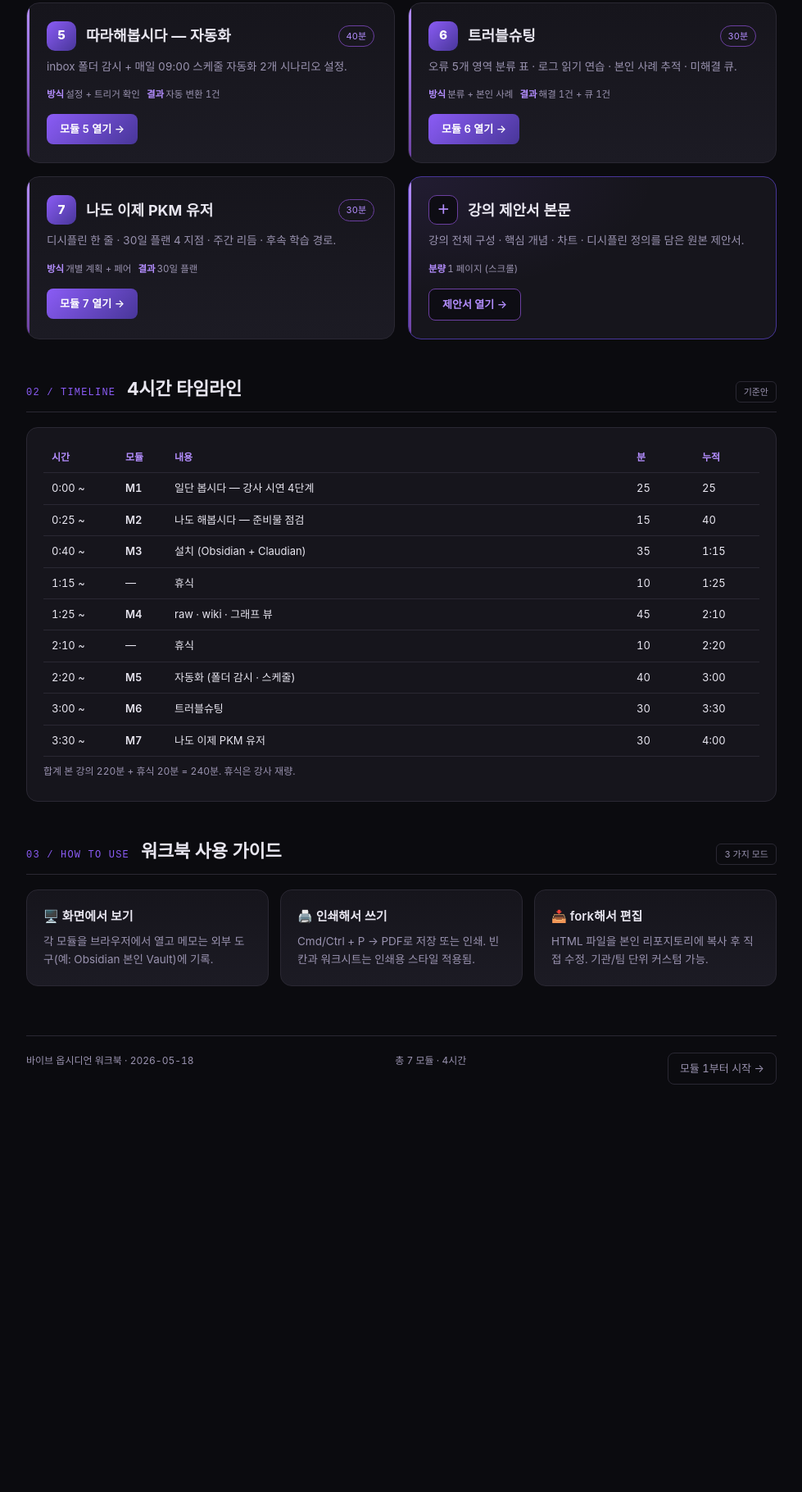
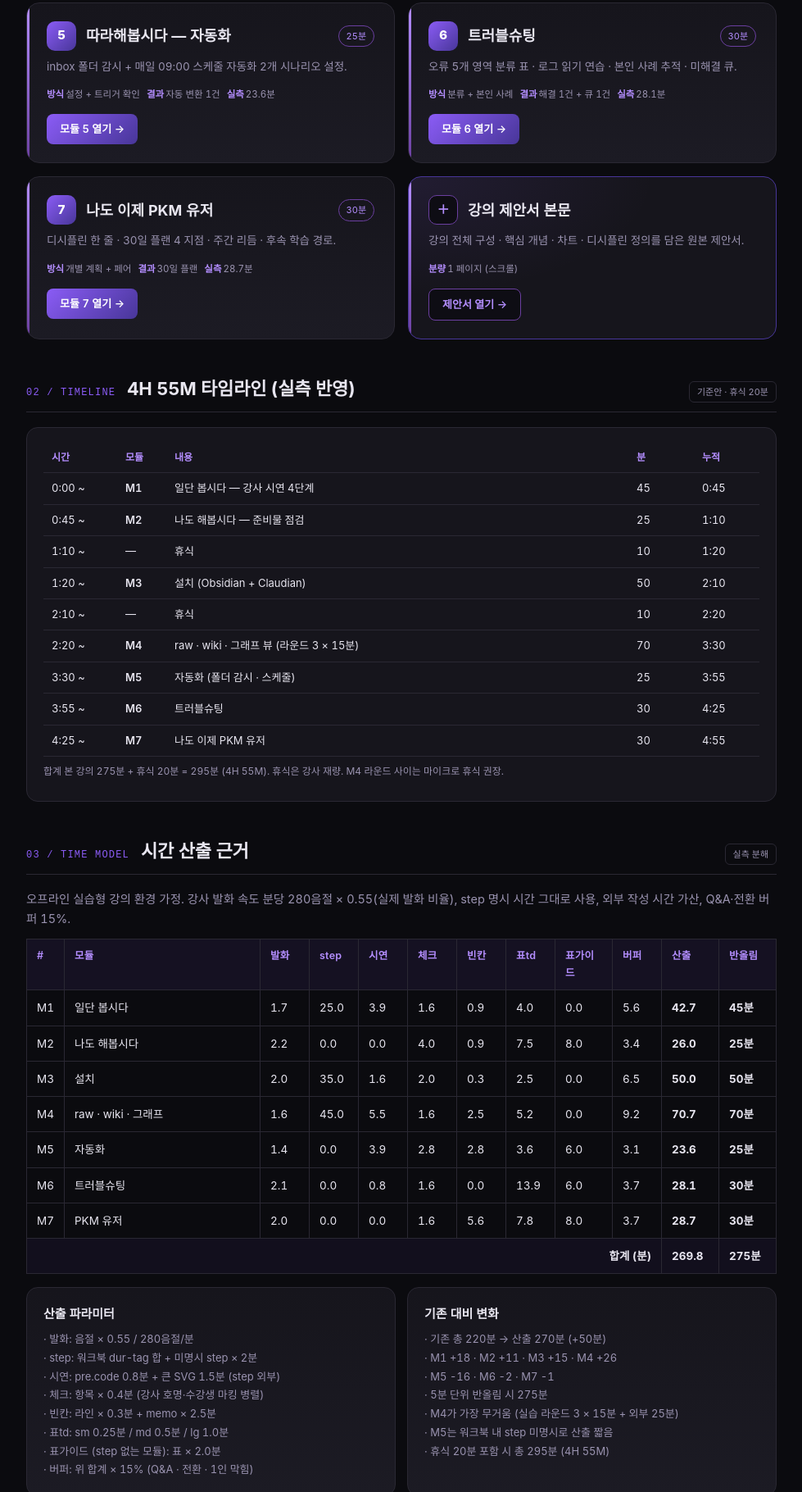
Before and after one commit to juinjungsin/vibe_obsidian, a plain HTML site: page workbook/index.html in a window 1280 px wide. Shown: the part 980-2800 px from the top of the page at 82% size, without its empty margins (150-1129 px from the left). Before the commit the page ends 2399 px from the top, so only its background shows below. Drawn offline with Linux system fonts and the light colour scheme.

Commit message:
Reflect time estimation based on offline lecture speech model

```diff
--- a/workbook/index.html
+++ b/workbook/index.html
@@ -71,13 +71,13 @@
 </nav>
 
 <div class="m-cover">
-  <span class="badge">Workbook · 4 Hours · 7 Modules</span>
+  <span class="badge">Workbook · 4H 55M · 7 Modules</span>
   <h1>바이브 옵시디언 워크북</h1>
-  <p class="desc">강의 본 강의 4시간을 따라가는 실습 워크북. 7개 모듈 각 페이지를 펼쳐 빈칸을 채우면 본인의 첫 Vault가 완성된다.</p>
+  <p class="desc">실측 산출 기반 시간 반영본. 본 강의 275분 + 휴식 20분 = 4시간 55분. 7개 모듈 각 페이지를 펼쳐 빈칸을 채우면 본인의 첫 Vault가 완성된다.</p>
   <div class="meta">
-    <span>총 시간 <b>4H (240분)</b></span>
+    <span>본 강의 <b>275분</b></span>
+    <span>휴식 포함 <b>4H 55M (295분)</b></span>
     <span>모듈 <b>7개</b></span>
-    <span>출력 <b>HTML · 인쇄 가능</b></span>
     <span>업데이트 <b>2026-05-18</b></span>
   </div>
 </div>
@@ -93,51 +93,51 @@
   <div class="mod-grid">
 
     <div class="mod-card">
-      <div class="head"><div class="num">1</div><div class="ttl">일단 봅시다</div><div class="dur">25분</div></div>
+      <div class="head"><div class="num">1</div><div class="ttl">일단 봅시다</div><div class="dur">45분</div></div>
       <div class="desc">강사 결과물 시연. Vault 구조 · 그래프 뷰 · raw/wiki · Claudian 호출 4단계 관찰.</div>
-      <div class="meta"><span><b>방식</b>강사 시연</span><span><b>결과</b>관찰 노트</span></div>
+      <div class="meta"><span><b>방식</b>강사 시연</span><span><b>결과</b>관찰 노트</span><span><b>실측</b>42.7분</span></div>
       <a class="open" href="module1.html">모듈 1 열기 →</a>
     </div>
 
     <div class="mod-card">
-      <div class="head"><div class="num">2</div><div class="ttl">나도 해봅시다</div><div class="dur">15분</div></div>
+      <div class="head"><div class="num">2</div><div class="ttl">나도 해봅시다</div><div class="dur">25분</div></div>
       <div class="desc">계정 · 노트북 · 자료 3개 영역 사전 점검. 막힘 예상 지점 식별.</div>
-      <div class="meta"><span><b>방식</b>개별 점검</span><span><b>결과</b>실습 진입 판정</span></div>
+      <div class="meta"><span><b>방식</b>개별 점검</span><span><b>결과</b>실습 진입 판정</span><span><b>실측</b>26.0분</span></div>
       <a class="open" href="module2.html">모듈 2 열기 →</a>
     </div>
 
     <div class="mod-card">
-      <div class="head"><div class="num">3</div><div class="ttl">따라해봅시다 — 설치</div><div class="dur">35분</div></div>
+      <div class="head"><div class="num">3</div><div class="ttl">따라해봅시다 — 설치</div><div class="dur">50분</div></div>
       <div class="desc">Obsidian + Claudian 설치 6단계. Vault 생성 · API 키 연결 · 첫 호출 확인.</div>
-      <div class="meta"><span><b>방식</b>동시 실습</span><span><b>결과</b>Claudian 응답 1건</b></span></div>
+      <div class="meta"><span><b>방식</b>동시 실습</span><span><b>결과</b>Claudian 응답 1건</span><span><b>실측</b>50.0분</span></div>
       <a class="open" href="module3.html">모듈 3 열기 →</a>
     </div>
 
     <div class="mod-card">
-      <div class="head"><div class="num">4</div><div class="ttl">raw · wiki · 그래프 뷰</div><div class="dur">45분</div></div>
+      <div class="head"><div class="num">4</div><div class="ttl">raw · wiki · 그래프 뷰</div><div class="dur">70분</div></div>
       <div class="desc">실제 자료 5건을 wiki로 변환. 백링크 추가 후 그래프 뷰 옵션 조작.</div>
-      <div class="meta"><span><b>방식</b>실습 + 강사 순회</span><span><b>결과</b>wiki 3건 + 그래프 1개</span></div>
+      <div class="meta"><span><b>방식</b>실습 + 강사 순회</span><span><b>결과</b>wiki 3건 + 그래프 1개</span><span><b>실측</b>70.7분</span></div>
       <a class="open" href="module4.html">모듈 4 열기 →</a>
     </div>
 
     <div class="mod-card">
-      <div class="head"><div class="num">5</div><div class="ttl">따라해봅시다 — 자동화</div><div class="dur">40분</div></div>
+      <div class="head"><div class="num">5</div><div class="ttl">따라해봅시다 — 자동화</div><div class="dur">25분</div></div>
       <div class="desc">inbox 폴더 감시 + 매일 09:00 스케줄 자동화 2개 시나리오 설정.</div>
-      <div class="meta"><span><b>방식</b>설정 + 트리거 확인</span><span><b>결과</b>자동 변환 1건</span></div>
+      <div class="meta"><span><b>방식</b>설정 + 트리거 확인</span><span><b>결과</b>자동 변환 1건</span><span><b>실측</b>23.6분</span></div>
       <a class="open" href="module5.html">모듈 5 열기 →</a>
     </div>
 
     <div class="mod-card">
       <div class="head"><div class="num">6</div><div class="ttl">트러블슈팅</div><div class="dur">30분</div></div>
       <div class="desc">오류 5개 영역 분류 표 · 로그 읽기 연습 · 본인 사례 추적 · 미해결 큐.</div>
-      <div class="meta"><span><b>방식</b>분류 + 본인 사례</span><span><b>결과</b>해결 1건 + 큐 1건</span></div>
+      <div class="meta"><span><b>방식</b>분류 + 본인 사례</span><span><b>결과</b>해결 1건 + 큐 1건</span><span><b>실측</b>28.1분</span></div>
       <a class="open" href="module6.html">모듈 6 열기 →</a>
     </div>
 
     <div class="mod-card">
       <div class="head"><div class="num">7</div><div class="ttl">나도 이제 PKM 유저</div><div class="dur">30분</div></div>
       <div class="desc">디시플린 한 줄 · 30일 플랜 4 지점 · 주간 리듬 · 후속 학습 경로.</div>
-      <div class="meta"><span><b>방식</b>개별 계획 + 페어</span><span><b>결과</b>30일 플랜</span></div>
+      <div class="meta"><span><b>방식</b>개별 계획 + 페어</span><span><b>결과</b>30일 플랜</span><span><b>실측</b>28.7분</span></div>
       <a class="open" href="module7.html">모듈 7 열기 →</a>
     </div>
 
@@ -155,33 +155,101 @@
 <section>
   <div class="sec-head">
     <span class="sec-num">02 / TIMELINE</span>
-    <h2>4시간 타임라인</h2>
-    <span class="tag">기준안</span>
+    <h2>4H 55M 타임라인 (실측 반영)</h2>
+    <span class="tag">기준안 · 휴식 20분</span>
   </div>
 
   <div class="schedule">
     <table>
       <thead><tr><th style="width:90px">시간</th><th style="width:60px">모듈</th><th>내용</th><th style="width:80px">분</th><th style="width:80px">누적</th></tr></thead>
       <tbody>
-        <tr><td>0:00 ~</td><td class="b">M1</td><td>일단 봅시다 — 강사 시연 4단계</td><td>25</td><td>25</td></tr>
-        <tr><td>0:25 ~</td><td class="b">M2</td><td>나도 해봅시다 — 준비물 점검</td><td>15</td><td>40</td></tr>
-        <tr><td>0:40 ~</td><td class="b">M3</td><td>설치 (Obsidian + Claudian)</td><td>35</td><td>1:15</td></tr>
-        <tr><td>1:15 ~</td><td>—</td><td>휴식</td><td>10</td><td>1:25</td></tr>
-        <tr><td>1:25 ~</td><td class="b">M4</td><td>raw · wiki · 그래프 뷰</td><td>45</td><td>2:10</td></tr>
+        <tr><td>0:00 ~</td><td class="b">M1</td><td>일단 봅시다 — 강사 시연 4단계</td><td>45</td><td>0:45</td></tr>
+        <tr><td>0:45 ~</td><td class="b">M2</td><td>나도 해봅시다 — 준비물 점검</td><td>25</td><td>1:10</td></tr>
+        <tr><td>1:10 ~</td><td>—</td><td>휴식</td><td>10</td><td>1:20</td></tr>
+        <tr><td>1:20 ~</td><td class="b">M3</td><td>설치 (Obsidian + Claudian)</td><td>50</td><td>2:10</td></tr>
         <tr><td>2:10 ~</td><td>—</td><td>휴식</td><td>10</td><td>2:20</td></tr>
-        <tr><td>2:20 ~</td><td class="b">M5</td><td>자동화 (폴더 감시 · 스케줄)</td><td>40</td><td>3:00</td></tr>
-        <tr><td>3:00 ~</td><td class="b">M6</td><td>트러블슈팅</td><td>30</td><td>3:30</td></tr>
-        <tr><td>3:30 ~</td><td class="b">M7</td><td>나도 이제 PKM 유저</td><td>30</td><td>4:00</td></tr>
+        <tr><td>2:20 ~</td><td class="b">M4</td><td>raw · wiki · 그래프 뷰 (라운드 3 × 15분)</td><td>70</td><td>3:30</td></tr>
+        <tr><td>3:30 ~</td><td class="b">M5</td><td>자동화 (폴더 감시 · 스케줄)</td><td>25</td><td>3:55</td></tr>
+        <tr><td>3:55 ~</td><td class="b">M6</td><td>트러블슈팅</td><td>30</td><td>4:25</td></tr>
+        <tr><td>4:25 ~</td><td class="b">M7</td><td>나도 이제 PKM 유저</td><td>30</td><td>4:55</td></tr>
       </tbody>
     </table>
-    <p class="mute" style="font-size:12px;margin-top:8px">합계 본 강의 220분 + 휴식 20분 = 240분. 휴식은 강사 재량.</p>
+    <p class="mute" style="font-size:12px;margin-top:8px">합계 본 강의 275분 + 휴식 20분 = 295분 (4H 55M). 휴식은 강사 재량. M4 라운드 사이는 마이크로 휴식 권장.</p>
+  </div>
+</section>
+
+<!-- 시간 산출 근거 -->
+<section>
+  <div class="sec-head">
+    <span class="sec-num">03 / TIME MODEL</span>
+    <h2>시간 산출 근거</h2>
+    <span class="tag">실측 분해</span>
+  </div>
+
+  <p class="mute" style="margin-bottom:12px">오프라인 실습형 강의 환경 가정. 강사 발화 속도 분당 280음절 × 0.55(실제 발화 비율), step 명시 시간 그대로 사용, 외부 작성 시간 가산, Q&A·전환 버퍼 15%.</p>
+
+  <table class="ws">
+    <thead>
+      <tr>
+        <th style="width:44px">#</th>
+        <th>모듈</th>
+        <th style="width:60px">발화</th>
+        <th style="width:60px">step</th>
+        <th style="width:60px">시연</th>
+        <th style="width:60px">체크</th>
+        <th style="width:60px">빈칸</th>
+        <th style="width:60px">표td</th>
+        <th style="width:70px">표가이드</th>
+        <th style="width:60px">버퍼</th>
+        <th style="width:70px">산출</th>
+        <th style="width:70px">반올림</th>
+      </tr>
+    </thead>
+    <tbody>
+      <tr><td>M1</td><td>일단 봅시다</td><td>1.7</td><td>25.0</td><td>3.9</td><td>1.6</td><td>0.9</td><td>4.0</td><td>0.0</td><td>5.6</td><td><b>42.7</b></td><td><b>45분</b></td></tr>
+      <tr><td>M2</td><td>나도 해봅시다</td><td>2.2</td><td>0.0</td><td>0.0</td><td>4.0</td><td>0.9</td><td>7.5</td><td>8.0</td><td>3.4</td><td><b>26.0</b></td><td><b>25분</b></td></tr>
+      <tr><td>M3</td><td>설치</td><td>2.0</td><td>35.0</td><td>1.6</td><td>2.0</td><td>0.3</td><td>2.5</td><td>0.0</td><td>6.5</td><td><b>50.0</b></td><td><b>50분</b></td></tr>
+      <tr><td>M4</td><td>raw · wiki · 그래프</td><td>1.6</td><td>45.0</td><td>5.5</td><td>1.6</td><td>2.5</td><td>5.2</td><td>0.0</td><td>9.2</td><td><b>70.7</b></td><td><b>70분</b></td></tr>
+      <tr><td>M5</td><td>자동화</td><td>1.4</td><td>0.0</td><td>3.9</td><td>2.8</td><td>2.8</td><td>3.6</td><td>6.0</td><td>3.1</td><td><b>23.6</b></td><td><b>25분</b></td></tr>
+      <tr><td>M6</td><td>트러블슈팅</td><td>2.1</td><td>0.0</td><td>0.8</td><td>1.6</td><td>0.0</td><td>13.9</td><td>6.0</td><td>3.7</td><td><b>28.1</b></td><td><b>30분</b></td></tr>
+      <tr><td>M7</td><td>PKM 유저</td><td>2.0</td><td>0.0</td><td>0.0</td><td>1.6</td><td>5.6</td><td>7.8</td><td>8.0</td><td>3.7</td><td><b>28.7</b></td><td><b>30분</b></td></tr>
+      <tr style="background:rgba(139,92,246,0.06)"><td colspan="10" style="text-align:right"><b>합계 (분)</b></td><td><b>269.8</b></td><td><b>275분</b></td></tr>
+    </tbody>
+  </table>
+
+  <div class="grid grid-2" style="margin-top:16px">
+    <div class="card">
+      <div class="ttl">산출 파라미터</div>
+      <div class="body" style="font-size:13px;line-height:1.75">
+        · 발화: 음절 × 0.55 / 280음절/분<br>
+        · step: 워크북 dur-tag 합 + 미명시 step × 2분<br>
+        · 시연: pre.code 0.8분 + 큰 SVG 1.5분 (step 외부)<br>
+        · 체크: 항목 × 0.4분 (강사 호명·수강생 마킹 병렬)<br>
+        · 빈칸: 라인 × 0.3분 + memo × 2.5분<br>
+        · 표td: sm 0.25분 / md 0.5분 / lg 1.0분<br>
+        · 표가이드 (step 없는 모듈): 표 × 2.0분<br>
+        · 버퍼: 위 합계 × 15% (Q&A · 전환 · 1인 막힘)
+      </div>
+    </div>
+    <div class="card">
+      <div class="ttl">기존 대비 변화</div>
+      <div class="body" style="font-size:13px;line-height:1.75">
+        · 기존 총 220분 → 산출 270분 (+50분)<br>
+        · M1 +18 · M2 +11 · M3 +15 · M4 +26<br>
+        · M5 -16 · M6 -2 · M7 -1<br>
+        · 5분 단위 반올림 시 275분<br>
+        · M4가 가장 무거움 (실습 라운드 3 × 15분 + 외부 25분)<br>
+        · M5는 워크북 내 step 미명시로 산출 짧음<br>
+        · 휴식 20분 포함 시 총 295분 (4H 55M)
+      </div>
+    </div>
   </div>
 </section>
 
 <!-- 사용 가이드 -->
 <section>
   <div class="sec-head">
-    <span class="sec-num">03 / HOW TO USE</span>
+    <span class="sec-num">04 / HOW TO USE</span>
     <h2>워크북 사용 가이드</h2>
     <span class="tag">3 가지 모드</span>
   </div>
```
Also changed, not shown: index.html (+7 -7 lines), workbook/module1.html (+1 -1 lines), workbook/module2.html (+1 -1 lines), workbook/module3.html (+1 -1 lines), workbook/module4.html (+1 -1 lines), workbook/module5.html (+1 -1 lines), workbook/module6.html (+1 -1 lines), workbook/module7.html (+1 -1 lines).
